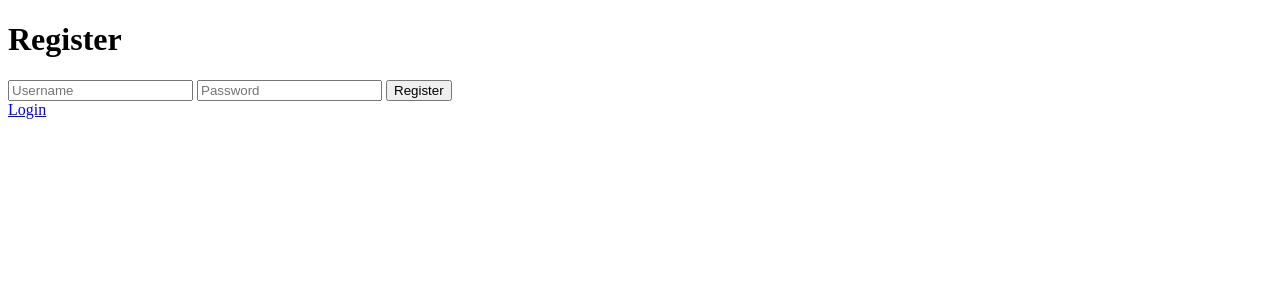
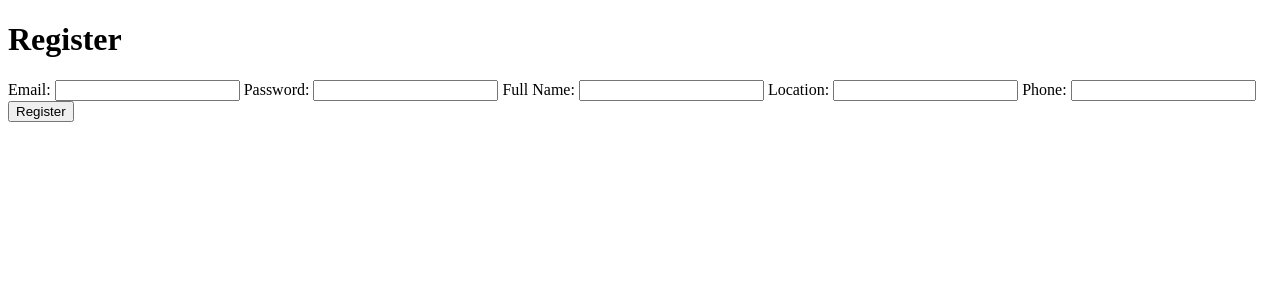
Before and after one commit to Sainawj/realestate, a Flask app: page /register in a window 1280 px wide. Shown: the top 300 px of the page. Run offline with Flask 3, Linux system fonts and the light colour scheme; some libraries are stand-ins or nearby versions.

Commit message:
Update register.html

```diff
--- a/templates/register.html
+++ b/templates/register.html
@@ -2,16 +2,22 @@
 <html lang="en">
 <head>
     <meta charset="UTF-8">
-    <meta name="viewport" content="width=device-width, initial-scale=1.0">
     <title>Register</title>
 </head>
 <body>
     <h1>Register</h1>
-    <form method="POST" action="{{ url_for('register') }}">
-        <input type="text" name="username" placeholder="Username" required>
-        <input type="password" name="password" placeholder="Password" required>
+    <form action="{{ url_for('register') }}" method="POST">
+        <label for="email">Email:</label>
+        <input type="email" name="email" required>
+        <label for="password">Password:</label>
+        <input type="password" name="password" required>
+        <label for="full_name">Full Name:</label>
+        <input type="text" name="full_name">
+        <label for="location">Location:</label>
+        <input type="text" name="location">
+        <label for="phone">Phone:</label>
+        <input type="text" name="phone">
         <button type="submit">Register</button>
     </form>
-    <a href="{{ url_for('login') }}">Login</a>
 </body>
 </html>
```
